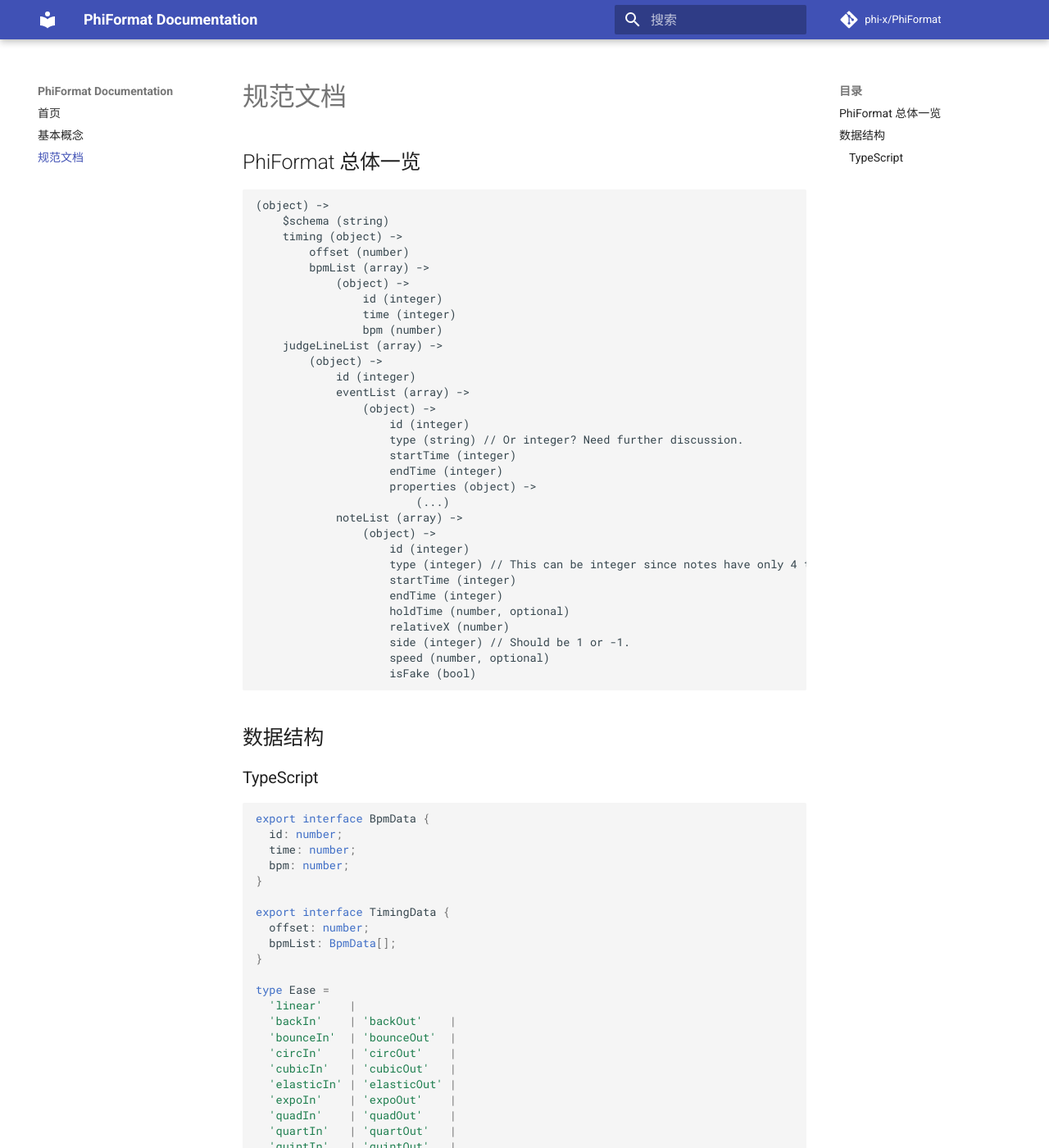
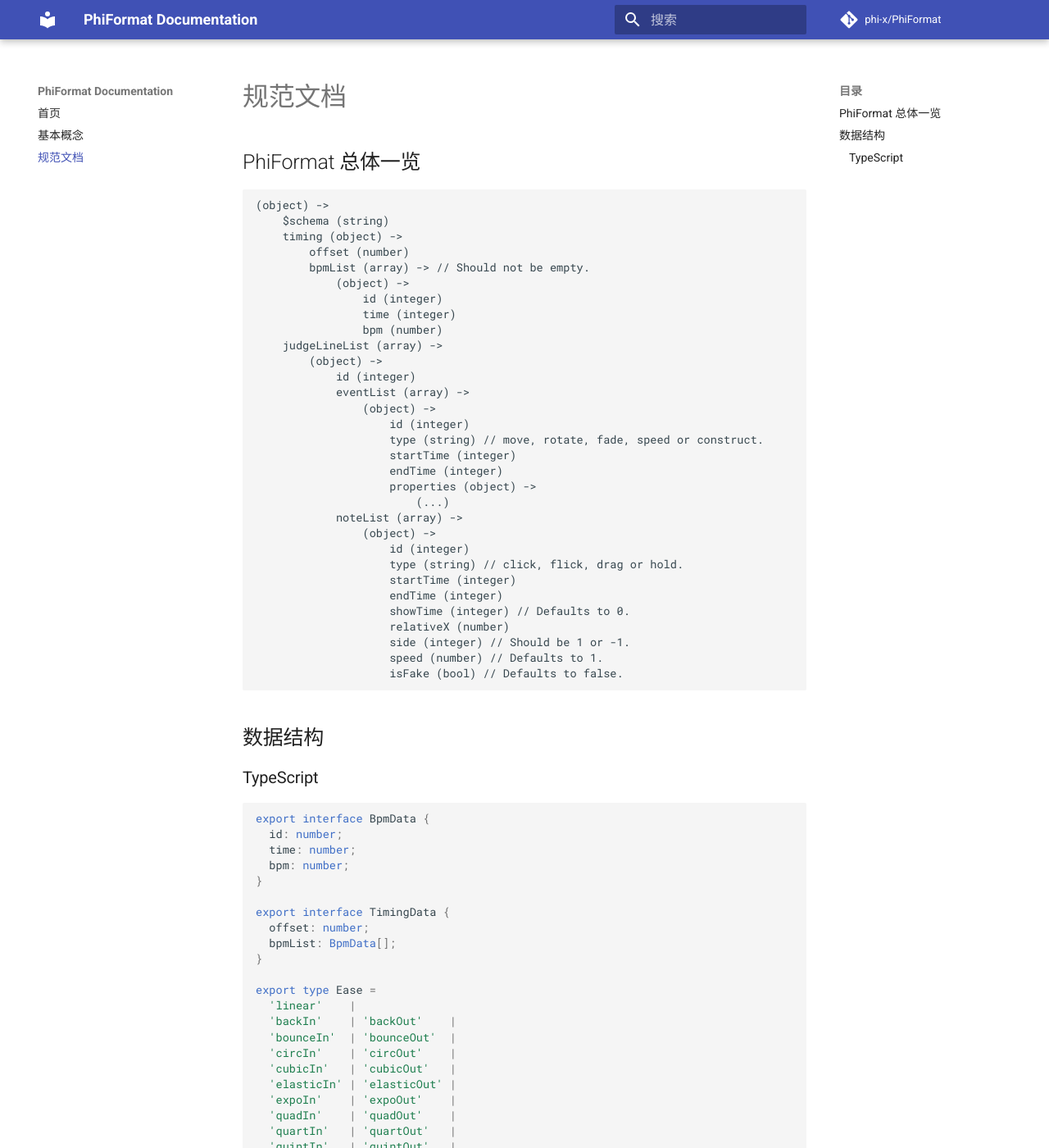
Before and after one commit to laoli404for/PhiFormat, an MkDocs documentation site: the page built from docs/spec.md, in a window 1280 px wide and 1400 px high. Shown: the whole window at 82% size. Built offline with MkDocs 1.6.1 and Material for MkDocs 9.7.7, drawn with Linux system fonts in a browser that asks for light colours; comment, search, counter and statistics services are not loaded; some of the changed text lies outside the part shown.

Commit message:
2020.10.17

````diff
--- a/docs/spec.md
+++ b/docs/spec.md
@@ -7,7 +7,7 @@
     $schema (string)
     timing (object) ->
         offset (number)
-        bpmList (array) ->
+        bpmList (array) -> // Should not be empty.
             (object) ->
                 id (integer)
                 time (integer)
@@ -18,7 +18,7 @@
             eventList (array) ->
                 (object) ->
                     id (integer)
-                    type (string) // Or integer? Need further discussion.
+                    type (string) // move, rotate, fade, speed or construct.
                     startTime (integer)
                     endTime (integer)
                     properties (object) ->
@@ -26,14 +26,14 @@
             noteList (array) ->
                 (object) ->
                     id (integer)
-                    type (integer) // This can be integer since notes have only 4 types.
+                    type (string) // click, flick, drag or hold.
                     startTime (integer)
                     endTime (integer)
-                    holdTime (number, optional)
+                    showTime (integer) // Defaults to 0.
                     relativeX (number)
                     side (integer) // Should be 1 or -1.
-                    speed (number, optional)
-                    isFake (bool)
+                    speed (number) // Defaults to 1.
+                    isFake (bool) // Defaults to false.
 ```
 
 ## 数据结构
@@ -52,7 +52,7 @@ export interface TimingData {
   bpmList: BpmData[];
 }
 
-type Ease =
+export type Ease =
   'linear'    |
   'backIn'    | 'backOut'    |
   'bounceIn'  | 'bounceOut'  |
@@ -65,15 +65,15 @@ type Ease =
   'quintIn'   | 'quintOut'   |
   'sineIn'    | 'sineOut'    ;
 
-interface BaseEventData {
+export interface BaseEventData {
   id: number;
   type: string;
   startTime: number;
   endTime: number;
-  properties: {};
+  properties: Record<string, any>;
 }
 
-interface ConstructEventData extends BaseEventData {
+export interface ConstructEventData extends BaseEventData {
   type: 'construct';
   properties: {
     x: number;
@@ -84,7 +84,7 @@ interface ConstructEventData extends BaseEventData {
   };
 }
 
-interface MoveEventData extends BaseEventData {
+export interface MoveEventData extends BaseEventData {
   type: 'move';
   properties: {
     x: number;
@@ -94,7 +94,7 @@ interface MoveEventData extends BaseEventData {
   };
 }
 
-interface RotateEventData extends BaseEventData {
+export interface RotateEventData extends BaseEventData {
   type: 'rotate';
   properties: {
     angle: number;
@@ -102,7 +102,7 @@ interface RotateEventData extends BaseEventData {
   };
 }
 
-interface FadeEventData extends BaseEventData {
+export interface FadeEventData extends BaseEventData {
   type: 'fade';
   properties: {
     alpha: number;
@@ -110,40 +110,41 @@ interface FadeEventData extends BaseEventData {
   };
 }
 
-interface SpeedEventData extends BaseEventData {
+export interface SpeedEventData extends BaseEventData {
   type: 'speed';
   properties: {
     speed: number;
     ease: Ease;
-  }
+  };
 }
 
 export type EventData = ConstructEventData | MoveEventData | RotateEventData | FadeEventData | SpeedEventData;
 
-interface BaseNoteData {
+export interface BaseNoteData {
   id: number;
   type: string;
   startTime: number;
   endTime: number;
+  showTime: number;
   relativeX: number;
   side: 1 | -1;
-  speed?: number;
+  speed: number;
   isFake: boolean;
 }
 
-interface ClickNoteData extends BaseNoteData {
+export interface ClickNoteData extends BaseNoteData {
   type: 'click';
 }
 
-interface FlickNoteData extends BaseNoteData {
+export interface FlickNoteData extends BaseNoteData {
   type: 'flick';
 }
 
-interface DragNoteData extends BaseNoteData {
+export interface DragNoteData extends BaseNoteData {
   type: 'drag';
 }
 
-interface HoldNoteData extends BaseNoteData {
+export interface HoldNoteData extends BaseNoteData {
   type: 'hold';
 }
 
````
